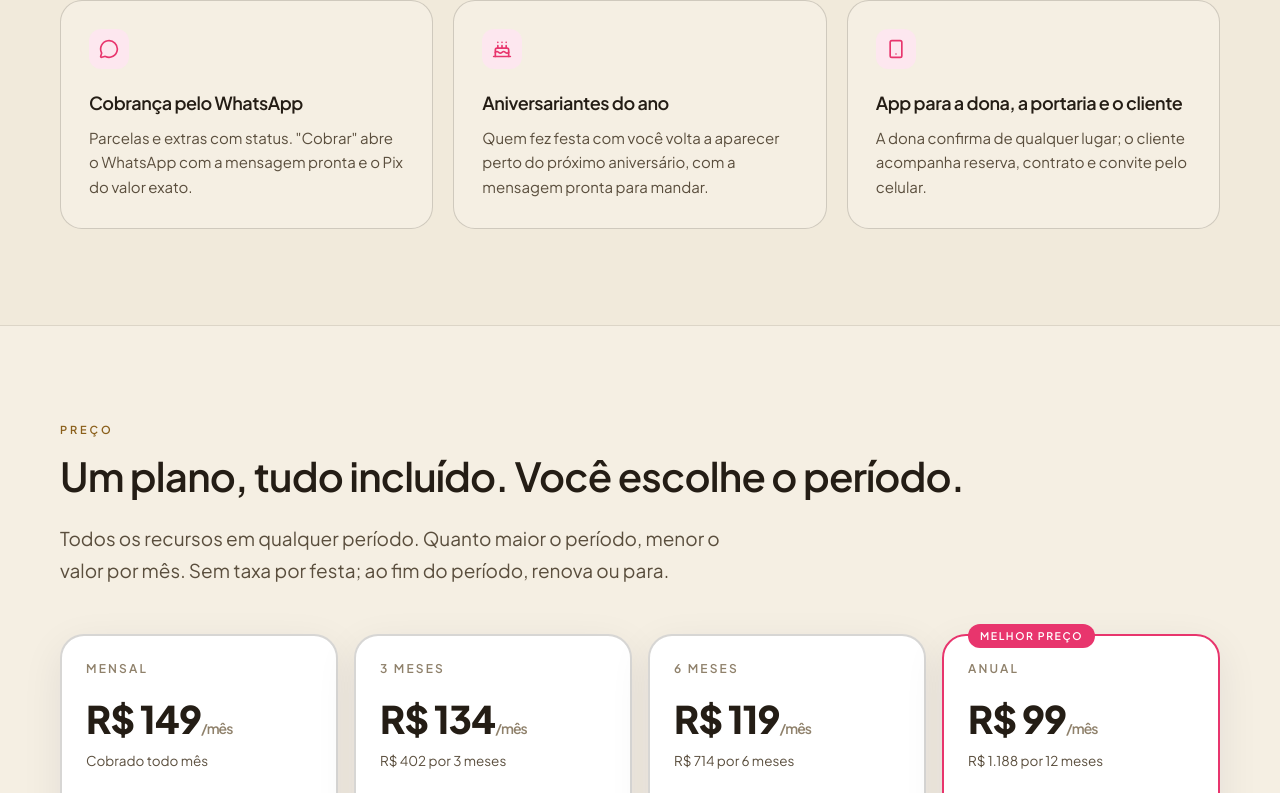
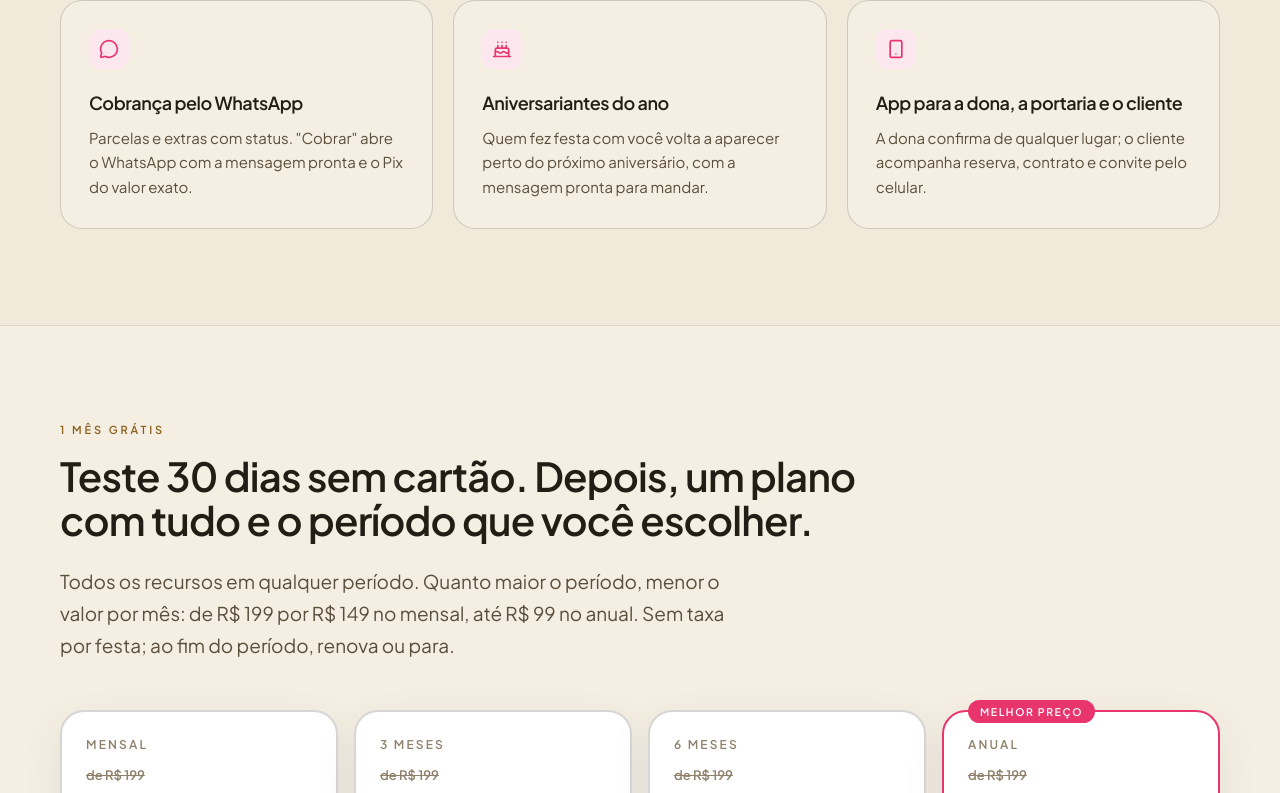
Before and after one commit to AraLabs-Arapongas/storefront, a Next.js app: page /produtos/komyx in a window 1280 px wide. Shown: the part 1963-2756 px from the top of the page. Built offline with nearby package versions, Linux system fonts and the light colour scheme.

Commit message:
Komyx: free first month and struck list price (de R$ 199) on the pricing cards

```diff
--- a/src/app/produtos/komyx/page.tsx
+++ b/src/app/produtos/komyx/page.tsx
@@ -30,7 +30,7 @@
 const komyx = productBySlug('komyx');
 const pageTitle = 'Komyx — Gestão para buffets';
 const pageDescription =
-  'Komyx é o sistema da AraLabs para buffets infantis e de eventos: agenda com um evento por dia, orçamento online, reserva com Pix e identificador, contrato automático, convite com RSVP, portaria no celular e cobrança pelo WhatsApp. Tudo incluído, de R$ 149 no mensal a R$ 99/mês no anual.';
+  'Komyx é o sistema da AraLabs para buffets infantis e de eventos: agenda com um evento por dia, orçamento online, reserva com Pix e identificador, contrato automático, convite com RSVP, portaria no celular e cobrança pelo WhatsApp. 1 mês grátis; depois de R$ 199 por R$ 149 no mensal, até R$ 99/mês no anual.';
 
 export const metadata: Metadata = {
   title: pageTitle,
@@ -180,7 +180,7 @@
                 className="inline-flex items-center gap-2 rounded-full px-6 py-3.5 text-[15px] font-semibold text-white transition hover:brightness-110"
                 style={{ background: komyx.color }}
               >
-                Criar meu buffet →
+                Testar 1 mês grátis →
               </a>
               <a
                 href={contactHref('Quero conhecer o Komyx')}
@@ -246,11 +246,14 @@
       </Section>
 
       <Section id="preco">
-        <Eyebrow tone="gold">Preço</Eyebrow>
-        <Title>Um plano, tudo incluído. Você escolhe o período.</Title>
+        <Eyebrow tone="gold">1 mês grátis</Eyebrow>
+        <Title>
+          Teste 30 dias sem cartão. Depois, um plano com tudo e o período que você escolher.
+        </Title>
         <Lead>
-          Todos os recursos em qualquer período. Quanto maior o período, menor o valor por mês. Sem
-          taxa por festa; ao fim do período, renova ou para.
+          Todos os recursos em qualquer período. Quanto maior o período, menor o valor por mês: de
+          R$ 199 por R$ 149 no mensal, até R$ 99 no anual. Sem taxa por festa; ao fim do período,
+          renova ou para.
         </Lead>
         <div className="mt-12 grid gap-4 sm:grid-cols-2 lg:grid-cols-4">
           {PERIODS.map((p) => (
@@ -270,7 +273,10 @@
               <p className="text-[12px] font-semibold uppercase tracking-[0.18em] text-[color:var(--ink-dim)]">
                 {p.label}
               </p>
-              <p className="mt-3 text-[38px] font-extrabold tracking-tight text-[color:var(--ink)]">
+              <p className="mt-3 text-[13px] font-semibold text-[color:var(--ink-dim)] line-through">
+                de R$ 199
+              </p>
+              <p className="text-[38px] font-extrabold tracking-tight text-[color:var(--ink)]">
                 R$ {p.perMonth}
                 <span className="text-[14px] font-semibold text-[color:var(--ink-dim)]">/mês</span>
               </p>
@@ -290,7 +296,7 @@
                     : { border: `1px solid var(--line-strong)`, color: 'var(--ink)' }
                 }
               >
-                Começar
+                Testar 1 mês grátis
               </a>
             </article>
           ))}
--- a/src/lib/products.ts
+++ b/src/lib/products.ts
@@ -34,7 +34,7 @@
     tagline: 'Gestão para buffets.',
     description:
       'Agenda, orçamento online, reserva com Pix, contrato automático, convite com RSVP e portaria no celular. O cliente monta a festa pela sua página; você só confirma.',
-    offer: 'A partir de R$ 99/mês no anual',
+    offer: '1 mês grátis, depois a partir de R$ 99/mês',
     status: 'No ar',
     href: '/produtos/komyx',
     externalUrl: KOMYX_URL,
```
